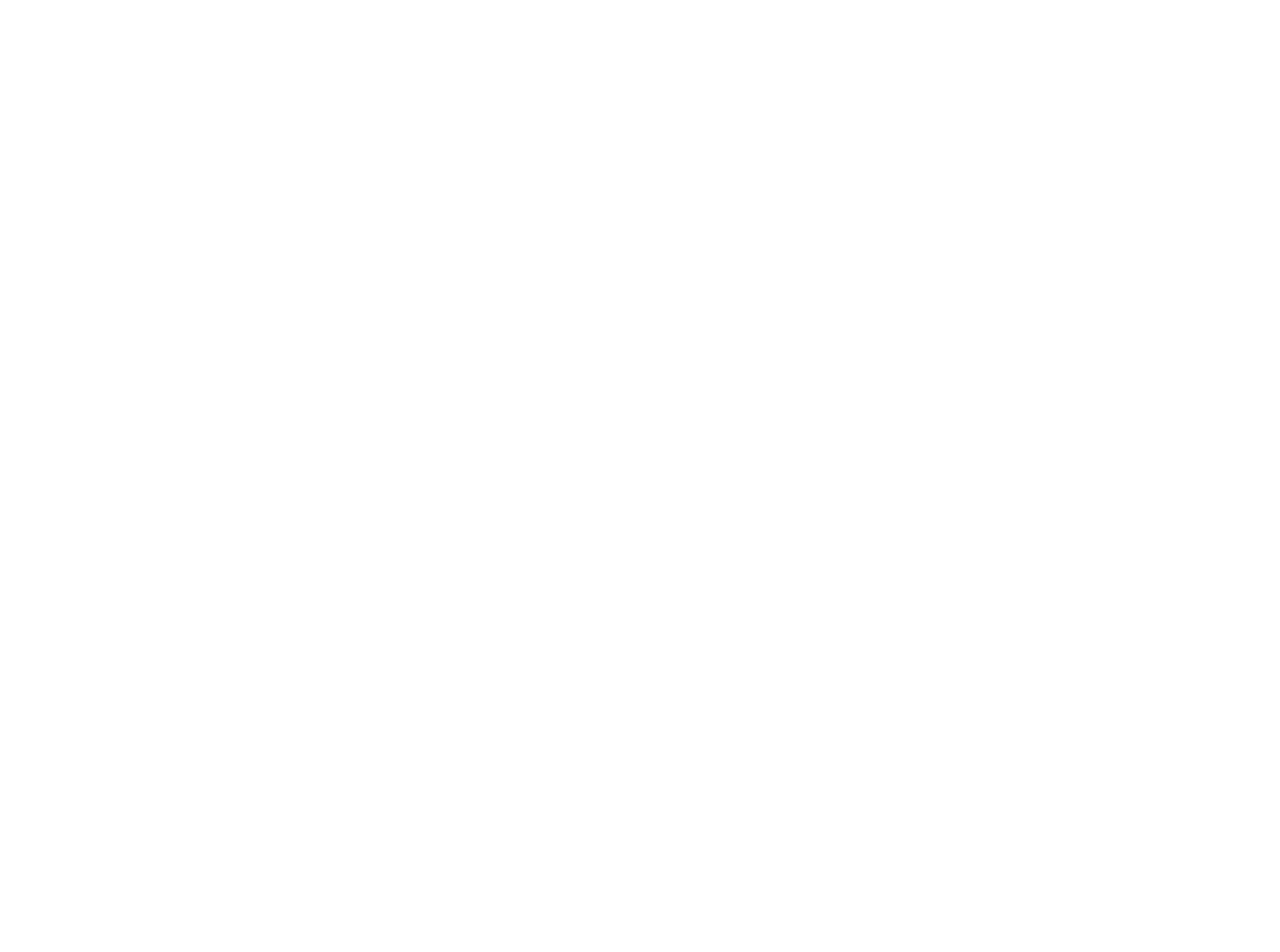
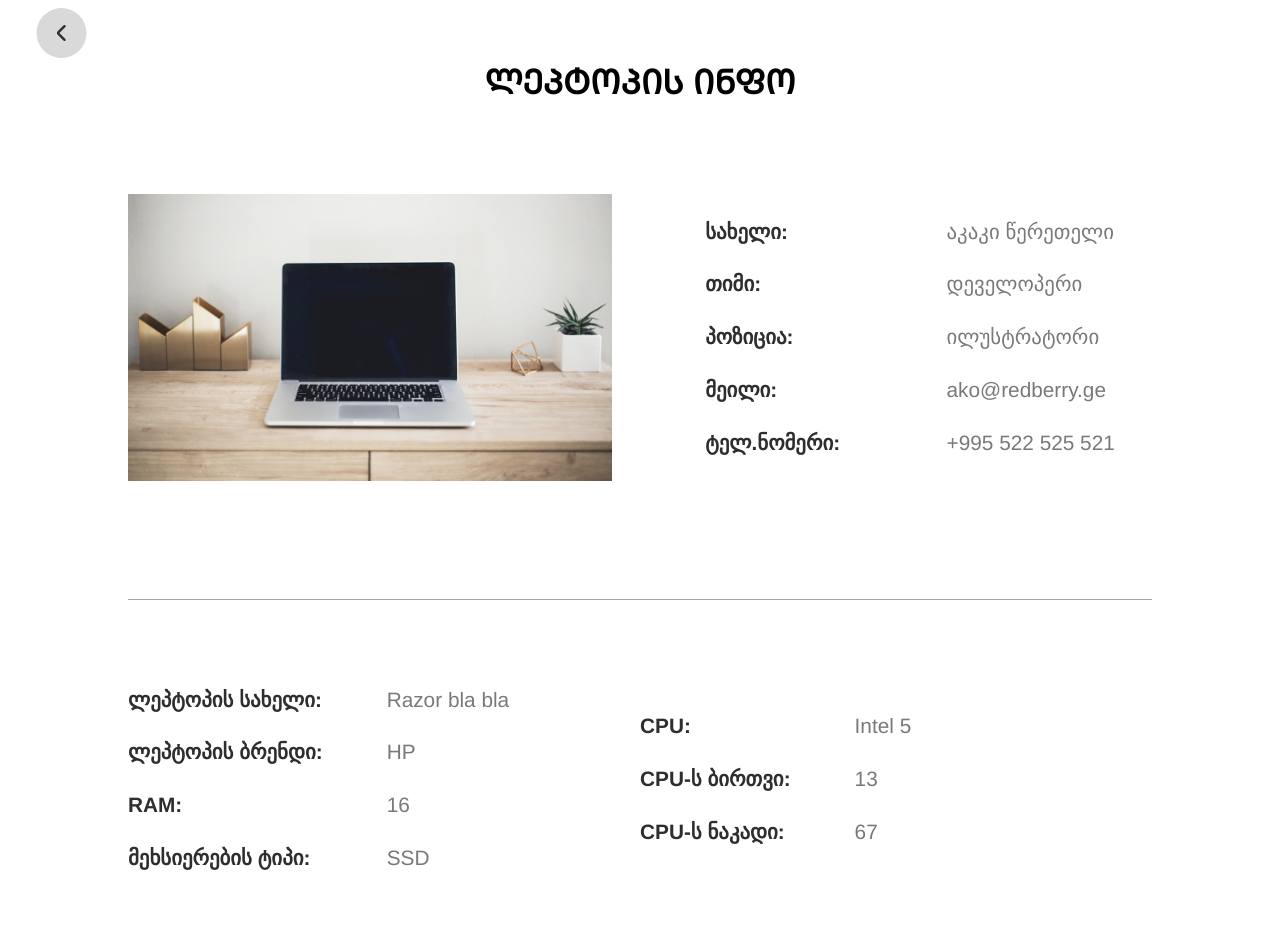
Before and after one commit to lukinoo/redberry-task, a React (Create React App) app: page /test in a window 1280 px wide. Before the commit this address had no page. Shown: the part 20-972 px from the top of the page. Before the commit the page ends 800 px from the top, so only its background shows below. Built offline with nearby package versions, Linux system fonts and the light colour scheme.

Commit message:
feature(each-laptop-route)

```diff
--- a/src/App.tsx
+++ b/src/App.tsx
@@ -8,6 +8,7 @@
 
 //will be removed
 import { RecordCard } from "./components/RecordCard";
+import { EachLaptop } from "./view/EachLaptop";
 
 const App = () => {
   return (
@@ -18,6 +19,7 @@
         <Route path="/record-list" element={<RecordLists />} />
         <Route path="/record-list/:id" element={<RecordInfo />} />
         <Route path="/complete" element={<Complete />} />
+        <Route path="/test" element={<EachLaptop />} />
 
         {/* will be removed */}
         <Route
--- /dev/null
+++ b/src/view/EachLaptop/EachLaptop.styled.ts
@@ -0,0 +1,207 @@
+import { Link } from "react-router-dom";
+import styled from "styled-components";
+
+export const SEachLaptopContainer = styled.div`
+  min-height: 100vh;
+  background: #ffffff;
+`;
+
+export const SEachLaptopHeader = styled.header`
+  min-height: 15vh;
+  display: flex;
+  justify-content: center;
+  align-items: flex-end;
+  position: relative;
+`;
+
+export const SEachLaptopBackBtn = styled(Link)`
+  position: absolute;
+  top: 40%;
+  left: 3%;
+  transform: translate(-3%, -40%);
+  text-decoration: none;
+  width: 50px;
+  height: 50px;
+  border-radius: 50%;
+  background: #d9d9d9;
+  display: grid;
+  place-items: center;
+  @media screen and (max-width: 768px) {
+    background: inherit;
+  }
+`;
+
+export const SEachLaptopTitle = styled.h2`
+  font-size: 2.1rem;
+  font-weight: 700;
+  color: #000000;
+  @media screen and (max-width: 768px) {
+    font-size: 1rem;
+  }
+`;
+
+export const SEachLaptopWrapper = styled.div`
+  min-height: 150vh;
+  width: 80%;
+  margin: 0 auto;
+  height: 100%;
+  padding: 2rem 0;
+  display: grid;
+  grid-template-columns: repeat(2, 1fr);
+  grid-gap: 3.5rem;
+  @media screen and (max-width: 768px) {
+    width: 90%;
+    grid-template-columns: repeat(1, 1fr);
+    grid-gap: 3.5rem 0;
+  }
+`;
+
+export const SEachLaptopImage = styled.img`
+  width: 100%;
+  align-self: center;
+  justify-self: center;
+  @media screen and (max-width: 768px) {
+    grid-column: 1/3;
+  }
+`;
+
+export const SEachLaptopEmployeeInfoWrapper = styled.div`
+  display: flex;
+  align-items: center;
+  justify-content: space-around;
+  @media screen and (max-width: 768px) {
+    grid-column: 1/3;
+    justify-content: flex-start;
+  }
+  div {
+    &:nth-child(2) {
+      margin-left: 2rem;
+    }
+    h3 {
+      font-size: 1.3rem;
+      color: #2e2e2e;
+      font-weight: 600;
+      margin: 2rem 0;
+      @media screen and (max-width: 768px) {
+        font-size: 0.8rem;
+      }
+    }
+    p {
+      color: #797979;
+      font-size: 1.3rem;
+      font-weight: 400;
+      margin: 2rem 0;
+      @media screen and (max-width: 768px) {
+        font-size: 0.8rem;
+      }
+    }
+  }
+`;
+
+SEachLaptopImage.defaultProps = {
+  src: "assets/img/laptop.png",
+};
+
+export const SEachLaptopInfoWrapper = styled.div`
+  grid-column: 1/3;
+  display: flex;
+  align-items: center;
+  border-top: 1px solid #a5a5a5;
+  border-bottom: 1px solid #a5a5a5;
+  @media screen and (max-width: 768px) {
+    justify-content: center;
+    flex-direction: column;
+    align-items: flex-start;
+  }
+  .laptop__info__wrapper__left {
+    flex: 1;
+    display: flex;
+    div {
+      h3 {
+        font-size: 1.3rem;
+        color: #2e2e2e;
+        font-weight: 600;
+        margin: 2rem 0;
+        @media screen and (max-width: 768px) {
+          font-size: 0.8rem;
+        }
+      }
+      p {
+        color: #797979;
+        font-size: 1.3rem;
+        font-weight: 400;
+        margin: 2rem 0;
+        @media screen and (max-width: 768px) {
+          font-size: 0.8rem;
+        }
+      }
+    }
+  }
+  .laptop__info__wrapper__right {
+    flex: 1;
+    display: flex;
+    div {
+      h3 {
+        font-size: 1.3rem;
+        color: #2e2e2e;
+        font-weight: 600;
+        margin: 2rem 0;
+        @media screen and (max-width: 768px) {
+          font-size: 0.8rem;
+        }
+      }
+      p {
+        color: #797979;
+        font-size: 1.3rem;
+        font-weight: 400;
+        margin: 2rem 0;
+        @media screen and (max-width: 768px) {
+          font-size: 0.8rem;
+        }
+      }
+    }
+  }
+`;
+
+export const SEachLaptopPriceWrapper = styled.div`
+  grid-column: 1/3;
+  display: flex;
+  justify-content: space-between;
+  @media screen and (max-width: 768px) {
+    flex-direction: column;
+    align-items: flex-start;
+  }
+  div {
+    h3 {
+      font-size: 1.3rem;
+      color: #2e2e2e;
+      font-weight: 600;
+      margin: 2rem 0;
+      @media screen and (max-width: 768px) {
+        font-size: 0.8rem;
+      }
+      span {
+        margin-left: 2rem;
+        font-weight: 400;
+        @media screen and (max-width: 768px) {
+          font-size: 0.8rem;
+        }
+      }
+    }
+    p {
+      color: #797979;
+      font-size: 1.3rem;
+      font-weight: 400;
+      margin: 2rem 0;
+      @media screen and (max-width: 768px) {
+        font-size: 0.8rem;
+      }
+    }
+  }
+`;
+
+export const SEachLaptopBackBtnArrow = styled.img``;
+
+SEachLaptopBackBtnArrow.defaultProps = {
+  src: "assets/svg/arrow.svg",
+};
--- /dev/null
+++ b/src/view/EachLaptop/EachLaptop.tsx
@@ -0,0 +1,89 @@
+import {
+  SEachLaptopBackBtn,
+  SEachLaptopBackBtnArrow,
+  SEachLaptopContainer,
+  SEachLaptopEmployeeInfoWrapper,
+  SEachLaptopHeader,
+  SEachLaptopImage,
+  SEachLaptopInfoWrapper,
+  SEachLaptopPriceWrapper,
+  SEachLaptopTitle,
+  SEachLaptopWrapper,
+} from "./EachLaptop.styled";
+
+export const EachLaptop = () => {
+  return (
+    <SEachLaptopContainer>
+      <SEachLaptopHeader>
+        <SEachLaptopBackBtn to="/">
+          <SEachLaptopBackBtnArrow />
+        </SEachLaptopBackBtn>
+        <SEachLaptopTitle>ᲚᲔᲞᲢᲝᲞᲘᲡ ᲘᲜᲤᲝ</SEachLaptopTitle>
+      </SEachLaptopHeader>
+      <SEachLaptopWrapper>
+        <SEachLaptopImage />
+        <SEachLaptopEmployeeInfoWrapper>
+          <div>
+            <h3>სახელი:</h3>
+            <h3>თიმი:</h3>
+            <h3>პოზიცია:</h3>
+            <h3>მეილი:</h3>
+            <h3>ტელ.ნომერი:</h3>
+          </div>
+          <div>
+            <p>აკაკი წერეთელი</p>
+            <p>დეველოპერი</p>
+            <p>ილუსტრატორი</p>
+            <p>ako@redberry.ge</p>
+            <p>+995 522 525 521</p>
+          </div>
+        </SEachLaptopEmployeeInfoWrapper>
+        <SEachLaptopInfoWrapper>
+          <div className="laptop__info__wrapper__left">
+            <div style={{ marginRight: "4rem" }}>
+              <h3>ლეპტოპის სახელი:</h3>
+              <h3>ლეპტოპის ბრენდი:</h3>
+              <h3>RAM:</h3>
+              <h3>მეხსიერების ტიპი:</h3>
+            </div>
+            <div>
+              <p>Razor bla bla</p>
+              <p>HP</p>
+              <p>16</p>
+              <p>SSD</p>
+            </div>
+          </div>
+          <div className="laptop__info__wrapper__right">
+            <div style={{ marginRight: "4rem" }}>
+              <h3>CPU:</h3>
+              <h3>CPU-ს ბირთვი:</h3>
+              <h3>CPU-ს ნაკადი:</h3>
+            </div>
+            <div>
+              <p>Intel 5</p>
+              <p>13</p>
+              <p>67</p>
+            </div>
+          </div>
+        </SEachLaptopInfoWrapper>
+        <SEachLaptopPriceWrapper>
+          <div style={{ display: "flex", flex: 1 }}>
+            <div>
+              <h3>ლეპტოპის მდგომარეობა:</h3>
+              <h3>ლეპტოპის ფასი:</h3>
+            </div>
+            <div style={{ marginLeft: "2rem" }}>
+              <p>მეორადი</p>
+              <p>1500ლ</p>
+            </div>
+          </div>
+          <div style={{ flex: 1 }}>
+            <h3>
+              შეძენის რიცხვი: <span>03/06/15</span>
+            </h3>
+          </div>
+        </SEachLaptopPriceWrapper>
+      </SEachLaptopWrapper>
+    </SEachLaptopContainer>
+  );
+};
--- /dev/null
+++ b/src/view/EachLaptop/index.ts
@@ -0,0 +1 @@
+export { EachLaptop } from "./EachLaptop";
```
Also changed, not shown: public/assets/img/laptop.png (added).
